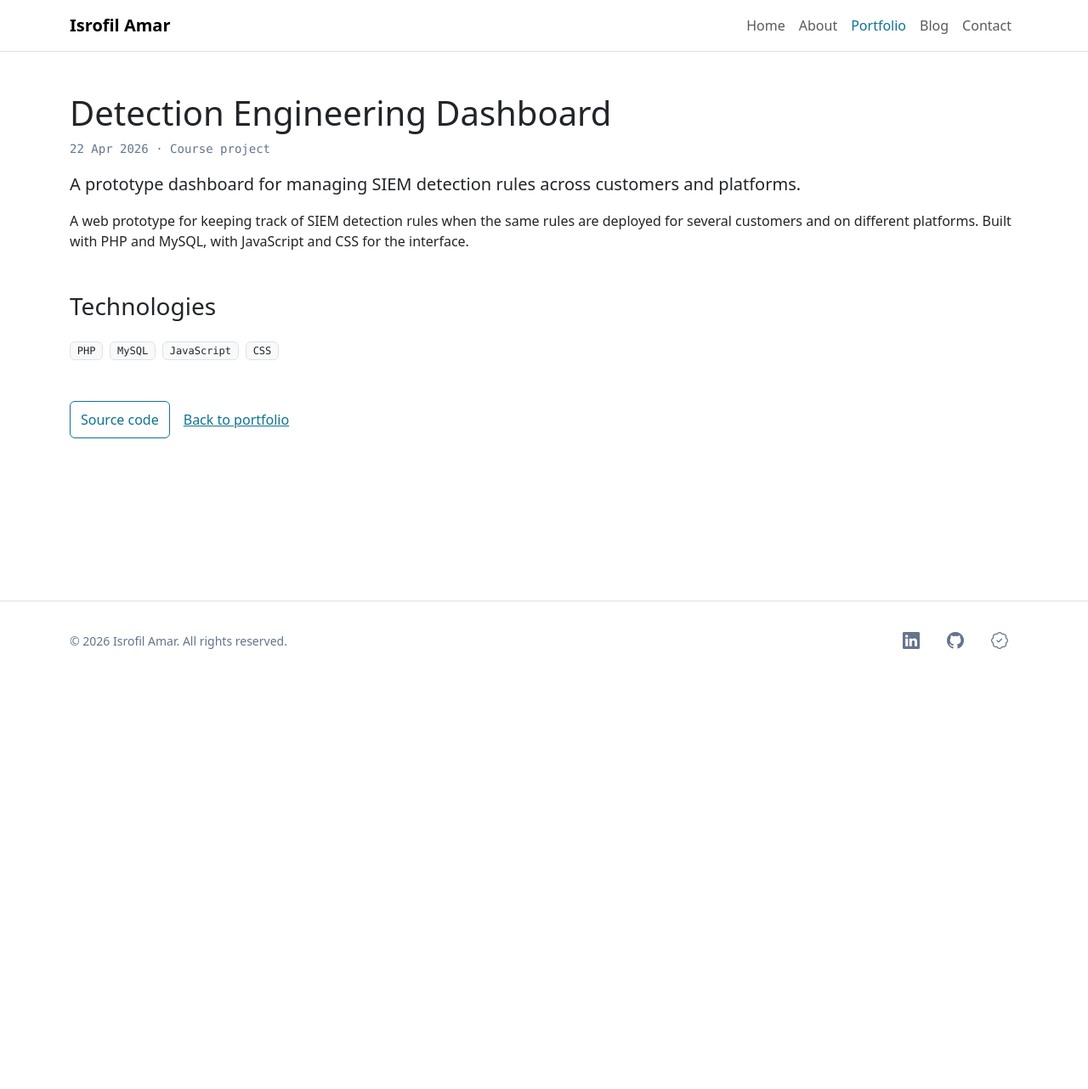
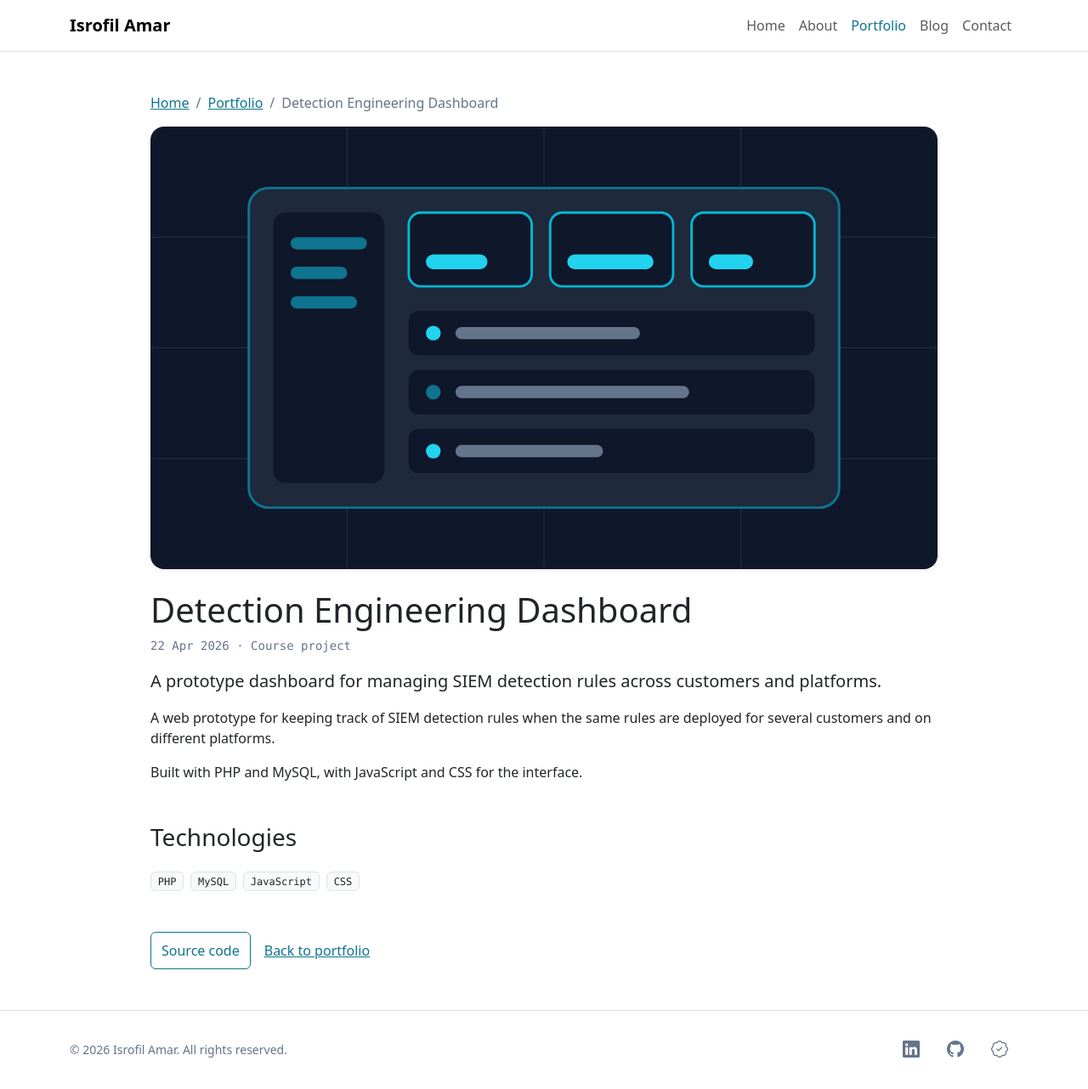
Before and after one commit to srflmr/personal-web, a Laravel app: page /portfolio/detection-engineering-dashboard in a window 1280 px wide. Shown: the whole page at 85% size. Before the commit the page ends 764 px from the top, so only its background shows below. Run offline with Laravel 12, Linux system fonts and the light colour scheme.

Commit message:
feat(portfolio): add breadcrumb, image, and body paragraphs

```diff
--- a/app/Http/Controllers/PortfolioController.php
+++ b/app/Http/Controllers/PortfolioController.php
@@ -25,6 +25,8 @@ class PortfolioController extends Controller
 
         return view('portfolio.show', [
             'project' => $project,
+            // Paragraphs are separated by a blank line in the data file.
+            'bodyParagraphs' => preg_split('/\R{2,}/', trim($project['body'])),
         ]);
     }
 }
--- a/resources/views/portfolio/index.blade.php
+++ b/resources/views/portfolio/index.blade.php
@@ -4,6 +4,8 @@
 
 @section('content')
     <h1 class="mb-4">Portfolio</h1>
+
+    <x-section-heading title="Projects" :subtitle="count($projects) . ' projects, newest first'" />
 
     <div class="row row-cols-1 row-cols-md-2 row-cols-lg-3 g-4">
         @forelse ($projects as $project)
--- a/resources/views/portfolio/show.blade.php
+++ b/resources/views/portfolio/show.blade.php
@@ -3,10 +3,23 @@
 @section('title', $project['title'] . ' | ' . config('site.name'))
 
 @section('content')
+    <div class="row justify-content-center">
+        <div class="col-lg-10">
+            <nav aria-label="breadcrumb">
+                <ol class="breadcrumb">
+                    <li class="breadcrumb-item"><a href="{{ route('home') }}">Home</a></li>
+                    <li class="breadcrumb-item"><a href="{{ route('portfolio.index') }}">Portfolio</a></li>
+                    <li class="breadcrumb-item active" aria-current="page">{{ $project['title'] }}</li>
+                </ol>
+            </nav>
+
+            {{-- Decorative illustration, so the alt text is empty. --}}
+            <img class="card-image w-100 rounded-4 shadow-sm mb-4" src="{{ asset($project['image']) }}" alt="" width="640" height="360">
+
             <h1>{{ $project['title'] }}</h1>
 
             <p class="font-monospace small text-body-secondary">
-        <time datetime="{{ $project['published_at'] }}">{{ date('d M Y', strtotime($project['published_at'])) }}</time>
+                <time datetime="{{ $project['published_at'] }}">{{ date('j M Y', strtotime($project['published_at'])) }}</time>
                 @isset($project['context'])
                     <span aria-hidden="true">&middot;</span>
                     {{ $project['context'] }}
@@ -14,7 +27,12 @@
             </p>
 
             <p class="lead">{{ $project['description'] }}</p>
-    <p class="mb-5">{{ $project['body'] }}</p>
+
+            <div class="mb-5">
+                @foreach ($bodyParagraphs as $paragraph)
+                    <p>{{ $paragraph }}</p>
+                @endforeach
+            </div>
 
             <section class="mb-5">
                 <x-section-heading title="Technologies" />
@@ -37,4 +55,6 @@
 
                 <a href="{{ route('portfolio.index') }}">Back to portfolio</a>
             </div>
+        </div>
+    </div>
 @endsection
```
Lines whose indentation alone changed are shown as unchanged.
